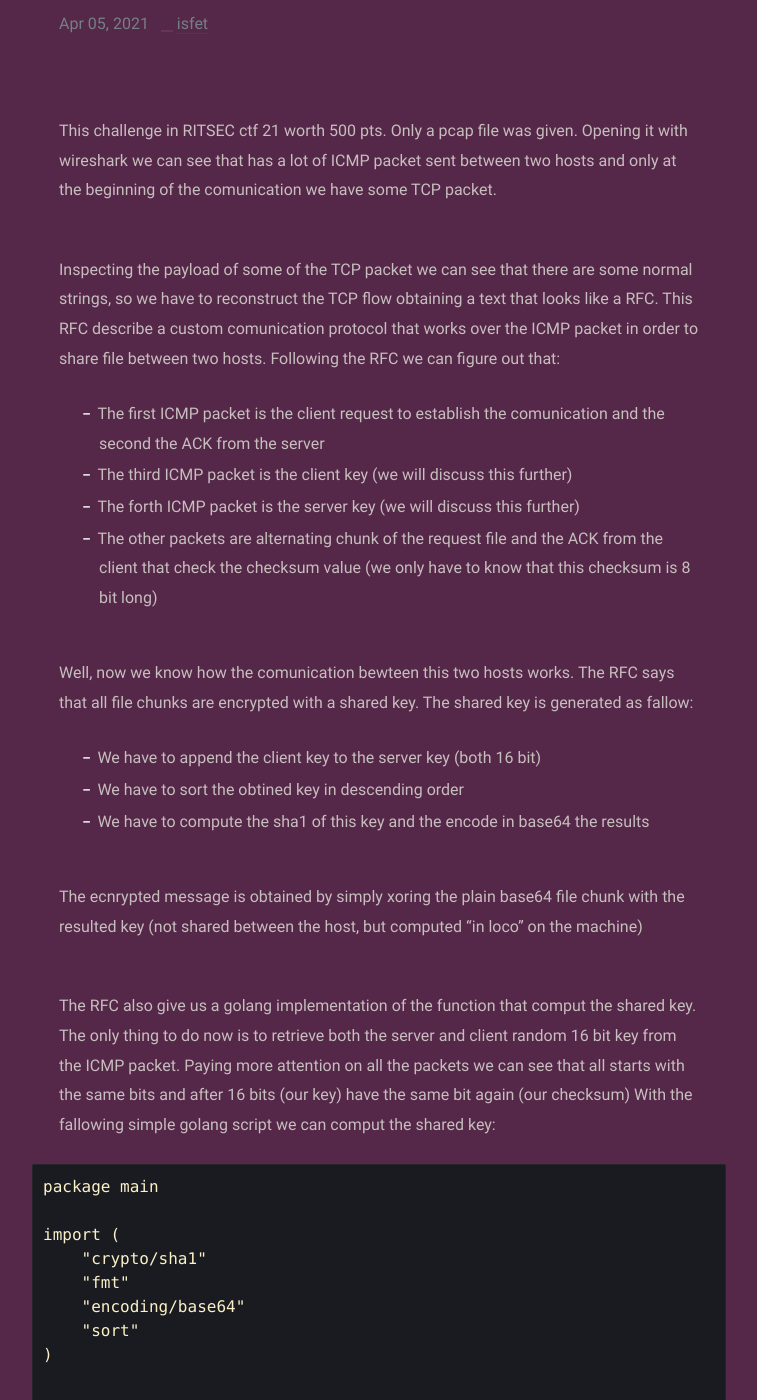
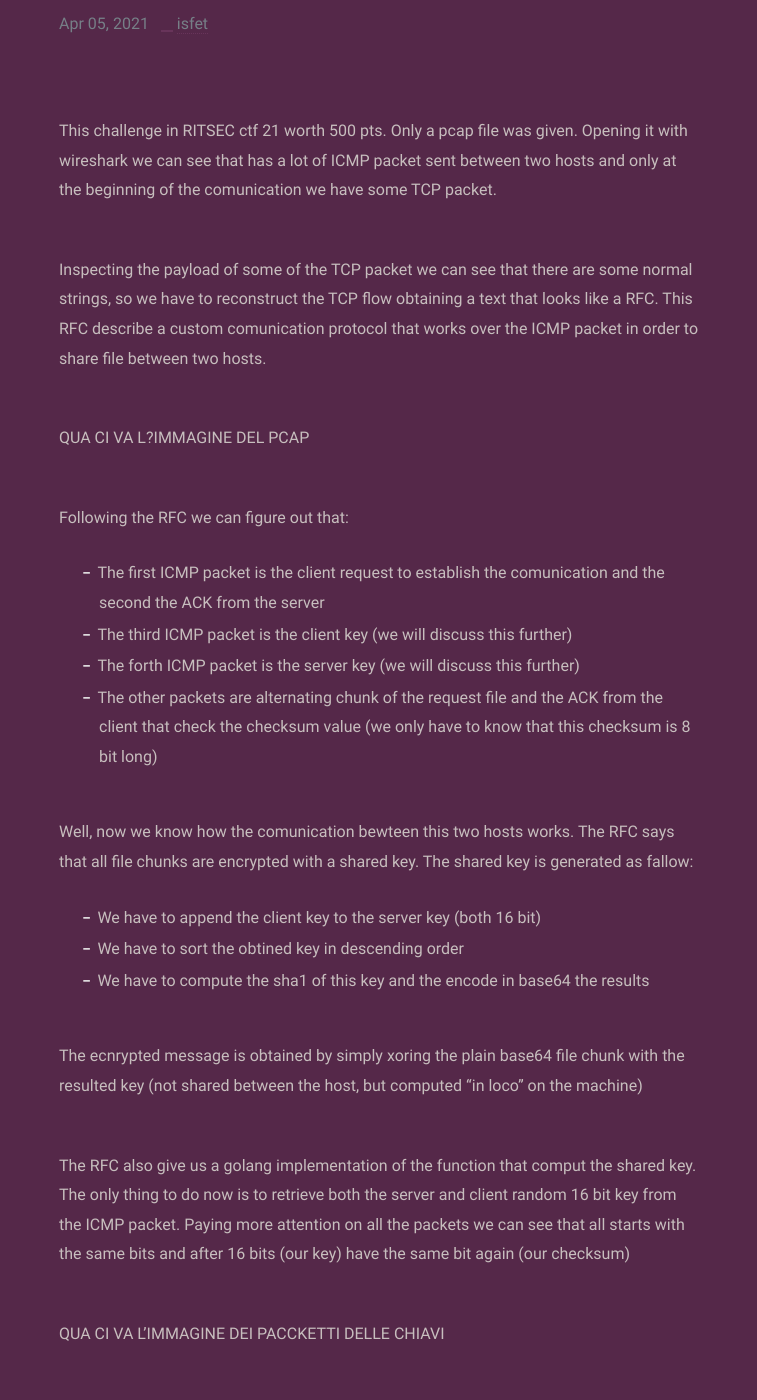
Before and after one commit to HACKappatoi/HACKappatoi.github.io, a Jekyll site: the page built from _posts/IFTPP/2021-04-12-IFTPP.md, in a window 1280 px wide and 1400 px high, scrolled down 247 px. Shown: the whole window, without its empty margins (261-1018 px from the left). Built offline with Jekyll 4.4.1, drawn with Linux system fonts in a browser that asks for light colours; some of the changed text lies outside the part shown.

Commit message:
Update 2021-04-12-IFTPP.md

````diff
--- a/_posts/IFTPP/2021-04-12-IFTPP.md
+++ b/_posts/IFTPP/2021-04-12-IFTPP.md
@@ -11,6 +11,9 @@
 
 Inspecting the payload of some of the TCP packet we can see that there are some normal strings, so we have to reconstruct the TCP flow obtaining a text that looks like a RFC.
 This RFC describe a custom comunication protocol that works over the ICMP packet in order to share file between two hosts.
+
+QUA CI VA L?IMMAGINE DEL PCAP
+
 Following the RFC we can figure out that:
 
 - The first ICMP packet is the client request to establish the comunication and the second the ACK from the server
@@ -28,6 +31,9 @@
 
 The RFC also give us a golang implementation of the function that comput the shared key. The only thing to do now is to retrieve both the server and client random 16 bit key from the ICMP packet.
 Paying more attention on all the packets we can see that all starts with the same bits and after 16 bits (our key) have the same bit again (our checksum)
+
+QUA CI VA L'IMMAGINE DEI PACCKETTI DELLE CHIAVI
+
 With the fallowing simple golang script we can comput the shared key:
 
 ```
````
